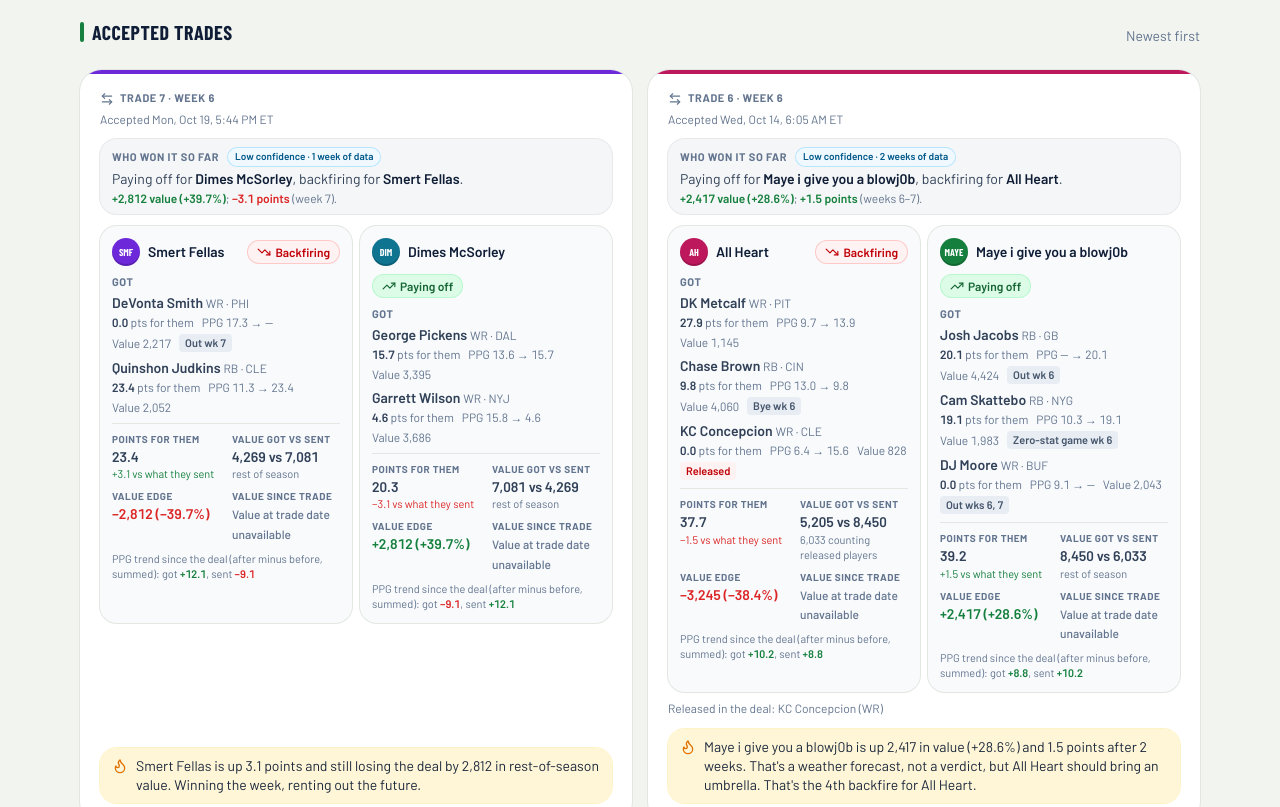
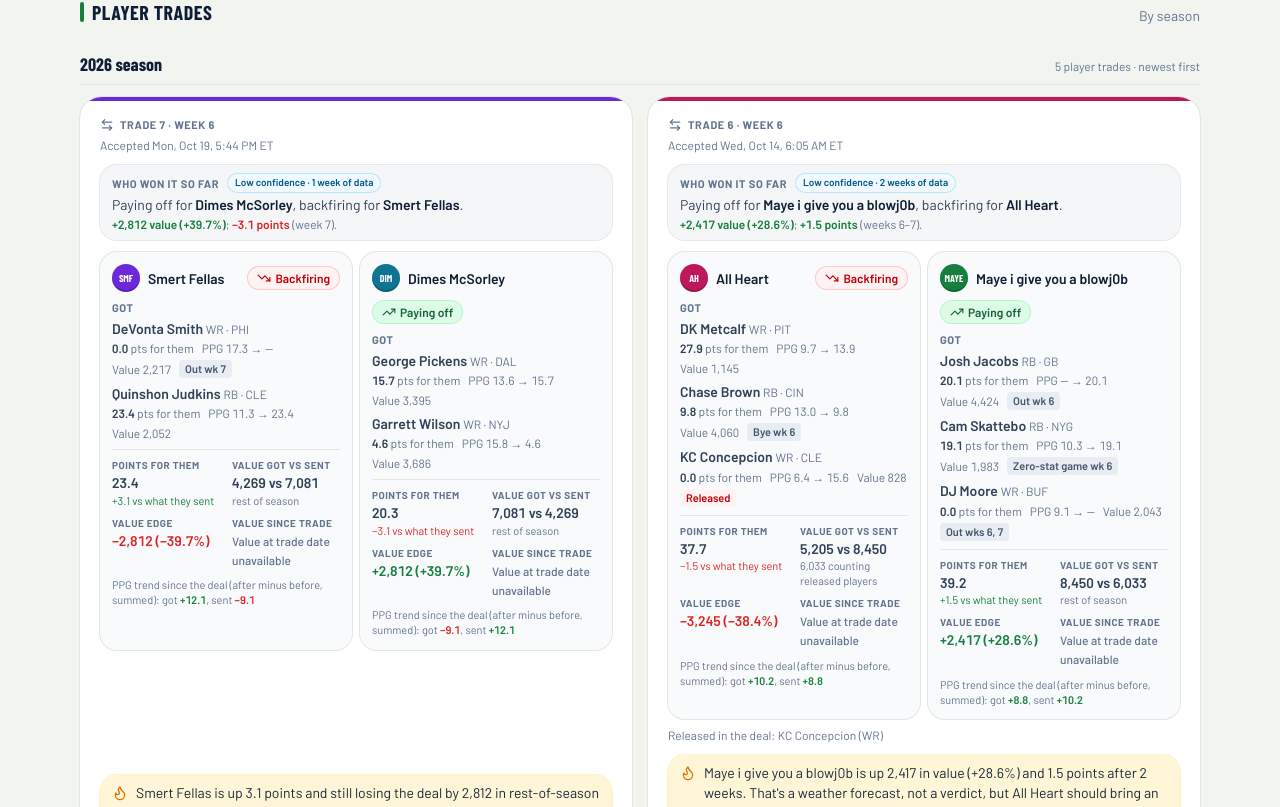
Before and after one commit to Gerritbandison/fantasy-board-demo, a Next.js app: page /trades in a window 1280 px wide. Shown: the part 1493-2300 px from the top of the page. Built offline with nearby package versions, Linux system fonts and the light colour scheme; a web font is replaced by a local one.

Commit message:
Trades: list player trades only, grouped by season, with 2020-2025 marked not on record; trade links open the team's Trades tab
Co-authored-by: Gerrit13 <Gerritbandison@users.noreply.github.com>

```diff
--- a/app/(league)/history/page.tsx
+++ b/app/(league)/history/page.tsx
@@ -6,7 +6,7 @@ import { Card, PageHeader, Pill, SectionHeading, TeamAvatar } from "@/components
 import { cn } from "@/lib/utils";
 import { CHAMPIONS, formatRecord, ordinal, STANDINGS, team, teamPath } from "@/lib/league";
 import { championSeedSummary, SEASONS_WITH_HISTORY, titleBoard } from "@/lib/stats";
-import { COUNTS, TRADES_LABEL } from "@/lib/trades";
+import { TRADES, TRADES_LABEL } from "@/lib/trades";
 
 export const metadata: Metadata = {
   title: "History",
@@ -42,7 +42,7 @@ export default function HistoryPage() {
         <span className="min-w-0 flex-1">
           <span className="block font-display text-lg leading-tight font-bold tracking-wide text-navy uppercase">Trade desk</span>
           <span className="block text-sm leading-snug text-slate-600">
-            {TRADES_LABEL}: {COUNTS.accepted} accepted deals, judged on long-term value and roasted
+            {TRADES_LABEL}: {TRADES.length} player trades, judged on long-term value and roasted
           </span>
         </span>
         <ChevronRight className="size-5 shrink-0 text-slate-400" />
--- a/app/(league)/trades/page.tsx
+++ b/app/(league)/trades/page.tsx
@@ -1,13 +1,13 @@
 import type { Metadata } from "next";
 import { ArrowLeftRight } from "lucide-react";
-import { TradeCard, TradeSuperlatives, ValuesCredit, VerdictKey } from "@/components/league/trades";
+import { TradeSeasons, TradeSuperlatives, ValuesCredit, VerdictKey } from "@/components/league/trades";
 import { PageHeader, SectionHeading } from "@/components/league/ui";
 import { LEAGUE } from "@/lib/league";
 import { COUNTS, TRADE_SEASON, TRADES, TRADES_LABEL, UNKNOWN_SEASONS } from "@/lib/trades";
 
 export const metadata: Metadata = {
   title: "Trades",
-  description: `Chicken league ${TRADE_SEASON} season trades: every accepted deal judged on long-term value, plus the league's trade superlatives.`,
+  description: `Chicken league ${TRADE_SEASON} season trades: every player trade judged on long-term value, plus the league's trade superlatives.`,
 };
 
 export default function TradesPage() {
@@ -20,10 +20,9 @@ export default function TradesPage() {
     <>
       <PageHeader eyebrow={TRADES_LABEL} title="Trade desk">
         <p className="mt-2 max-w-2xl text-[15px] leading-snug text-slate-600">
-          Every accepted trade from the {TRADE_SEASON} preseason through week {LEAGUE.week}, judged on long-term value: is each side paying off, even or backfiring, and is
+          Every player trade from the {TRADE_SEASON} preseason through week {LEAGUE.week}, judged on long-term value: is each side paying off, even or backfiring, and is
           its rest-of-season value up or down since the deal. Points count every point the new players scored for their new teams, started or benched.
-          {UNKNOWN_SEASONS.length > 0 &&
-            ` ESPN only serves the current season's transactions, so trades from ${firstUnknown}–${lastUnknown} aren't on record here. That's missing data, not a quiet league.`}
+          {UNKNOWN_SEASONS.length > 0 && ` Trades from ${firstUnknown}–${lastUnknown} aren't on record: ESPN only serves the current season's transactions.`}
         </p>
         <ValuesCredit className="mt-2" />
       </PageHeader>
@@ -34,7 +33,7 @@ export default function TradesPage() {
         </p>
         <dl className="mt-2 grid grid-cols-2 gap-x-4 gap-y-3 sm:grid-cols-4">
           {[
-            { k: "Accepted trades", v: COUNTS.accepted },
+            { k: "Player trades", v: TRADES.length, sub: COUNTS.pickSwaps ? `+ ${COUNTS.pickSwaps} draft-pick-only swaps, not listed` : undefined },
             { k: "Players moved", v: players, sub: picks ? `+ ${picks} draft picks` : undefined },
             { k: "Offers sent", v: COUNTS.offers },
             { k: "Veto votes logged", v: COUNTS.vetoVotes },
@@ -56,12 +55,8 @@ export default function TradesPage() {
       <SectionHeading title="Superlatives" />
       <TradeSuperlatives />
 
-      <SectionHeading title="Accepted trades" action="Newest first" />
-      <ul className="grid gap-4 lg:grid-cols-2">
-        {TRADES.map((t) => (
-          <TradeCard key={t.id} t={t} />
-        ))}
-      </ul>
+      <SectionHeading title="Player trades" action="By season" />
+      <TradeSeasons trades={TRADES} />
 
       <VerdictKey />
     </>
--- a/components/league/trades.tsx
+++ b/components/league/trades.tsx
@@ -4,8 +4,10 @@ import { cn } from "@/lib/utils";
 import { team, teamPath } from "@/lib/league";
 import {
   assetLabel,
+  bySeason,
   COUNTS,
   longDate,
+  pickSwapsFor,
   shortDate,
   SUPERLATIVES,
   teamTrades,
@@ -14,6 +16,7 @@ import {
   TRADES,
   TRADES_LABEL,
   tv,
+  UNKNOWN_SEASONS,
   VALUES_FETCHED,
   verdictWinner,
   type Asset,
@@ -26,13 +29,15 @@ import {
 } from "@/lib/trades";
 import * as roast from "@/lib/roast";
 import { Eyebrow, Roast, RoastCard } from "./h2h";
-import { Card, Pill, SectionHeading, Stat, TeamAvatar } from "./ui";
+import { Card, Pill, Stat, TeamAvatar } from "./ui";
 
 const sign = (v: number) => (v > 0 ? "+" : v < 0 ? "−" : "");
 const signed = (v: number) => `${sign(v)}${tp(Math.abs(v))}`;
 const signedValue = (v: number) => `${sign(v)}${tv(v)}`;
 const signedPct = (v: number) => `${sign(v)}${Math.abs(v)}%`;
 const tone = (v: number) => (v > 0 ? "text-turf" : v < 0 ? "text-loss" : "text-slate-700");
+/** A team page opened on its Trades tab. */
+const tradesPath = (id: number) => `${teamPath(id)}#trades`;
 const names = (ids: number[]) => ids.map((id) => team(id).name).join(" & ");
 const weeksText = (span: [number, number]) => (span[0] === span[1] ? `week ${span[0]}` : `weeks ${span[0]}–${span[1]}`);
 const capitalize = (x: string) => x.charAt(0).toUpperCase() + x.slice(1);
@@ -189,7 +194,7 @@ function SideBlock({ s, mine }: { s: TradeSide; mine?: boolean }) {
       <div className="flex flex-wrap items-center justify-between gap-2">
         <div className="flex min-w-0 items-center gap-2">
           <TeamAvatar teamId={t.id} size="sm" />
-          <Link href={teamPath(t.id)} className="min-w-0 text-sm leading-tight font-semibold break-words text-navy hover:underline">
+          <Link href={tradesPath(t.id)} className="min-w-0 text-sm leading-tight font-semibold break-words text-navy hover:underline">
             {t.name}
           </Link>
         </div>
@@ -297,7 +302,7 @@ function Chain({ path }: { path: number[] }) {
       {path.map((id, i) => (
         <span key={`${id}-${i}`} className="inline-flex min-w-0 items-center gap-1">
           {i > 0 && <span className="text-slate-400">→</span>}
-          <Link href={teamPath(id)} className="font-semibold text-slate-700 hover:underline">
+          <Link href={tradesPath(id)} className="font-semibold text-slate-700 hover:underline">
             {team(id).name}
           </Link>
         </span>
@@ -312,7 +317,7 @@ function Ranked({ rows, unit }: { rows: { id: number; n: number }[]; unit: strin
       {rows.map((r) => (
         <li key={r.id} className="flex items-center gap-2 text-sm">
           <TeamAvatar teamId={r.id} size="sm" className="size-5 text-[7px]" />
-          <Link href={teamPath(r.id)} className="min-w-0 flex-1 truncate text-slate-700 hover:underline">
+          <Link href={tradesPath(r.id)} className="min-w-0 flex-1 truncate text-slate-700 hover:underline">
             {team(r.id).name}
           </Link>
           <span className="shrink-0 font-semibold text-navy tabular-nums">
@@ -335,9 +340,9 @@ export function TradeSuperlatives() {
   const report = S.report[0]?.backfiring ? S.report[0] : null;
   return (
     <ul className="grid gap-4 sm:grid-cols-2 lg:grid-cols-3">
-      <RoastCard icon={Handshake} label="Most active trader" tone="gold" accent={team(active.id).color} value={`${active.n} of ${COUNTS.accepted}`} line={roast.mostActiveLine(active.id, active.n, COUNTS.accepted)}>
+      <RoastCard icon={Handshake} label="Most active trader" tone="gold" accent={team(active.id).color} value={`${active.n} of ${TRADES.length}`} line={roast.mostActiveLine(active.id, active.n, TRADES.length)}>
         <p className="text-sm font-semibold text-navy">{team(active.id).name}</p>
-        <p className="text-xs text-slate-500">accepted trades this season</p>
+        <p className="text-xs text-slate-500">player trades this season</p>
       </RoastCard>
 
       <RoastCard icon={Megaphone} label="Most offers sent" accent={team(sent[0].id).color} value={sent[0].n} line={roast.offersSentLine(sent[0].id, sent[0].n)}>
@@ -416,7 +421,7 @@ export function TradeSuperlatives() {
             {S.report.map((r) => (
               <li key={r.id} className="flex flex-wrap items-center gap-x-2 text-sm">
                 <TeamAvatar teamId={r.id} size="sm" className="size-5 text-[7px]" />
-                <Link href={teamPath(r.id)} className="min-w-0 flex-1 truncate text-slate-700 hover:underline">
+                <Link href={tradesPath(r.id)} className="min-w-0 flex-1 truncate text-slate-700 hover:underline">
                   {team(r.id).name}
                 </Link>
                 <span className="shrink-0 text-xs tabular-nums">
@@ -428,13 +433,13 @@ export function TradeSuperlatives() {
               </li>
             ))}
           </ul>
-          <p className="mt-1.5 text-xs text-slate-500">Verdicts per side; draft-pick-only deals aren&apos;t graded.</p>
+          <p className="mt-1.5 text-xs text-slate-500">Verdicts per side, player trades only.</p>
         </RoastCard>
       )}
 
-      <RoastCard icon={Ban} label="Repeat customers" value={`${S.distinctPairs} pairs`} line={roast.noRepeatLine(COUNTS.accepted, S.distinctPairs)}>
+      <RoastCard icon={Ban} label="Repeat customers" value={`${S.distinctPairs} pairs`} line={roast.noRepeatLine(TRADES.length, S.distinctPairs)}>
         <p className="text-sm text-slate-700">
-          {COUNTS.accepted} accepted trades, {S.distinctPairs} different pairs of teams. {COUNTS.accepted === S.distinctPairs ? "No pair has traded twice." : null}
+          {TRADES.length} player trades, {S.distinctPairs} different pairs of teams. {TRADES.length === S.distinctPairs ? "No pair has traded twice." : null}
         </p>
       </RoastCard>
     </ul>
@@ -466,7 +471,7 @@ export function VerdictKey() {
         labelled and left out.
       </p>
       <p className="mt-2 text-sm leading-relaxed text-slate-600">
-        Confidence follows the weeks of data since the deal ({confidenceScale().join(" · ")}). Draft-pick-only deals aren&apos;t graded.
+        Confidence follows the weeks of data since the deal ({confidenceScale().join(" · ")}). Only player trades are listed; draft-pick-only swaps are counted but left out.
       </p>
       <ValuesCredit className="mt-3" />
     </Card>
@@ -478,15 +483,58 @@ function verdictsText(v: { [k in Verdict]: number }) {
   return v["paying-off"] + v.even + v.backfiring ? parts.join(" · ") : null;
 }
 
+function UnknownSeasons() {
+  if (!UNKNOWN_SEASONS.length) return null;
+  const first = UNKNOWN_SEASONS[0];
+  const last = UNKNOWN_SEASONS[UNKNOWN_SEASONS.length - 1];
+  return (
+    <p className="rounded-xl bg-white px-3 py-2 text-xs leading-snug text-slate-500 ring-1 ring-line">
+      <span className="font-semibold text-slate-700">
+        {first}–{last}:
+      </span>{" "}
+      not on record. ESPN only serves the current season&apos;s transactions, so earlier trades are missing data, not a quiet league.
+    </p>
+  );
+}
+
+/** Player trades grouped by season, newest first, then the seasons ESPN doesn't serve. */
+export function TradeSeasons({ trades, focus, empty }: { trades: Trade[]; focus?: number; empty?: string }) {
+  const groups = bySeason(trades);
+  return (
+    <div className="grid gap-4">
+      {groups.length ? (
+        groups.map((g) => (
+          <section key={g.season} className="grid gap-3" aria-label={`${g.season} season`}>
+            <h3 className="flex items-baseline justify-between gap-3 border-b border-line pb-1.5">
+              <span className="font-display text-lg font-bold text-navy">{g.season} season</span>
+              <span className="text-xs text-slate-500">
+                {g.trades.length} player {g.trades.length === 1 ? "trade" : "trades"} · newest first
+              </span>
+            </h3>
+            <ul className="grid gap-4 lg:grid-cols-2">
+              {g.trades.map((t) => (
+                <TradeCard key={t.id} t={t} focus={focus} />
+              ))}
+            </ul>
+          </section>
+        ))
+      ) : (
+        <p className="text-sm text-slate-500">{empty}</p>
+      )}
+      <UnknownSeasons />
+    </div>
+  );
+}
+
 export function TeamTradesSection({ teamId }: { teamId: number }) {
   const s = teamTrades(teamId);
   const fav = s.favorite;
+  const swaps = pickSwapsFor(teamId);
   return (
     <>
-      <SectionHeading title="Trades" action={TRADES_LABEL} />
-      <Card className="-mt-2">
+      <Card>
         <div className="grid grid-cols-2 gap-x-4 gap-y-3 sm:grid-cols-3">
-          <Stat label="Accepted trades" value={s.trades.length} sub={verdictsText(s.verdicts) ?? `of ${TRADES.length} in the league`} />
+          <Stat label="Player trades" value={s.trades.length} sub={verdictsText(s.verdicts) ?? `of ${TRADES.length} in the league`} />
           <Stat label="Offers sent" value={s.offersSent} />
           <Stat label="Offers received" value={s.offersReceived} />
           <Stat
@@ -516,7 +564,7 @@ export function TeamTradesSection({ teamId }: { teamId: number }) {
                   {fav.teamIds.map((id, i) => (
                     <span key={id}>
                       {i > 0 && <span className="font-medium text-slate-500"> & </span>}
-                      <Link href={teamPath(id)} className="hover:underline">
+                      <Link href={tradesPath(id)} className="hover:underline">
                         {team(id).name}
                       </Link>
                     </span>
@@ -524,7 +572,7 @@ export function TeamTradesSection({ teamId }: { teamId: number }) {
                   {fav.teamIds.length > 1 && <span className="font-medium text-slate-500"> (tied)</span>}
                 </p>
                 <p className="text-xs text-slate-500">
-                  {fav.basis === "trades" ? `${fav.trades} ${fav.trades === 1 ? "trade" : "trades"} · ` : "No accepted trades yet · "}
+                  {fav.basis === "trades" ? `${fav.trades} ${fav.trades === 1 ? "trade" : "trades"} · ` : "No player trades yet · "}
                   {fav.offers} {fav.offers === 1 ? "offer" : "offers"} exchanged
                 </p>
               </div>
@@ -534,19 +582,16 @@ export function TeamTradesSection({ teamId }: { teamId: number }) {
           )}
         </div>
         <p className="mt-3 text-xs text-slate-500">Offer counts only; the contents of pending or declined offers stay private.</p>
+        {swaps > 0 && (
+          <p className="mt-1 text-xs text-slate-500">
+            Plus {swaps === 1 ? "one draft-pick-only swap" : `${swaps} draft-pick-only swaps`}, not listed here.
+          </p>
+        )}
         {s.netValue != null && <ValuesCredit className="mt-1" />}
       </Card>
 
-      {s.trades.length ? (
-        <ul className="grid gap-4 lg:grid-cols-2">
-          {s.trades.map((t) => (
-            <TradeCard key={t.id} t={t} focus={teamId} />
-          ))}
-        </ul>
-      ) : (
-        <p className="-mt-1 text-sm text-slate-500">No accepted trades for {team(teamId).name} this season.</p>
-      )}
-      <Link href="/trades" className="-mt-2 text-sm font-semibold text-turf hover:underline">
+      <TradeSeasons trades={s.trades} focus={teamId} empty={`No player trades for ${team(teamId).name} on record.`} />
+      <Link href="/trades" className="text-sm font-semibold text-turf hover:underline">
         All {TRADES_LABEL} →
       </Link>
     </>
--- a/lib/roast.ts
+++ b/lib/roast.ts
@@ -300,15 +300,7 @@ function backfireTag(t: Trade, teamId: number) {
 
 export function tradeLine(t: Trade) {
   const [a, b] = t.sides;
-  if (t.ungraded) {
-    const picks = t.sides.flatMap((s) => s.got).filter((x) => x.kind === "pick");
-    const rounds = new Set(picks.map((p) => (p.kind === "pick" ? p.round : 0)));
-    if (t.released.length)
-      return `Draft picks changed hands in the offseason and ${list(t.released.map((p) => p.name))} got released in the shuffle. Being the packing peanuts in somebody else's deal is a rough way to learn your value.`;
-    if (rounds.size === 1 && picks.length === 2)
-      return `${n(a.teamId)} and ${n(b.teamId)} swapped round-${[...rounds][0]} slots and ESPN barely took notes. Verdict: not graded. Vibes: suspicious.`;
-    return `${n(a.teamId)} and ${n(b.teamId)} shuffled draft picks before the season. Both sides get to claim they won until somebody checks.`;
-  }
+  if (t.ungraded) return `${n(a.teamId)} and ${n(b.teamId)} made a deal nobody can grade yet. Both sides get to claim they won until somebody checks.`;
   const v = verdictWinner(t);
   if (!v) return `Even on both counts so far. Both sides are still pretending they read the injury report.`;
   const { win, lose } = v;
@@ -329,7 +321,7 @@ export function tradeLine(t: Trade) {
 }
 
 export function mostActiveLine(id: number, k: number, total: number) {
-  return `${n(id)} was in ${k} of the ${total} accepted trades. That's not a fantasy team, that's a pawn shop with a waiver wire.`;
+  return `${n(id)} was in ${k} of the ${total} player trades. That's not a fantasy team, that's a pawn shop with a waiver wire.`;
 }
 
 export function offersSentLine(id: number, k: number) {
--- a/lib/trades.ts
+++ b/lib/trades.ts
@@ -102,6 +102,7 @@ export const UNKNOWN_SEASONS = Object.entries(file.tradesPerSeason)
   .sort((a, b) => a - b);
 export const COUNTS = {
   accepted: file.trades.length,
+  pickSwaps: file.trades.filter((t) => t.playersMoved === 0).length,
   offers: file.meta.counts.uniqueProposals,
   declines: file.meta.counts.declines,
   vetoVotes: file.vetoVotes.length,
@@ -172,6 +173,7 @@ export interface TradeSide {
 export interface Trade {
   id: string;
   num: number;
+  season: number;
   week: number;
   weekLabel: string;
   acceptedAt: Date;
@@ -263,7 +265,7 @@ const VALUES_FETCHED_AT = file.trades
   .find((p) => p.value.fetchedAt)?.value.fetchedAt;
 export const VALUES_FETCHED = VALUES_FETCHED_AT ? new Date(VALUES_FETCHED_AT) : null;
 
-export const TRADES: Trade[] = file.trades
+const ALL_TRADES: Trade[] = file.trades
   .map((t) => {
     const w = t.whoWonIt;
     const lt = t.longTermGrade;
@@ -280,6 +282,7 @@ export const TRADES: Trade[] = file.trades
     return {
       id: t.id,
       num: Number(t.id.split("-T")[1]),
+      season: t.season,
       week: t.week,
       weekLabel: t.weekLabel.replace(/^w/, "W").replace(/^p/, "P"),
       acceptedAt: new Date(t.acceptedAt),
@@ -296,6 +299,20 @@ export const TRADES: Trade[] = file.trades
     } satisfies Trade;
   })
   .sort((x, y) => y.acceptedAt.getTime() - x.acceptedAt.getTime());
+
+/** Only deals that moved players; draft-pick-only swaps are counted but not listed. */
+export const TRADES = ALL_TRADES.filter((t) => t.playersMoved > 0);
+const PICK_SWAPS = ALL_TRADES.filter((t) => t.playersMoved === 0);
+
+export function pickSwapsFor(teamId: number) {
+  return PICK_SWAPS.filter((t) => t.sides.some((s) => s.teamId === teamId)).length;
+}
+
+/** Seasons with player trades (newest first), each with its trades. */
+export function bySeason(trades: Trade[]) {
+  const seasons = [...new Set(trades.map((t) => t.season))].sort((a, b) => b - a);
+  return seasons.map((season) => ({ season, trades: trades.filter((t) => t.season === season) }));
+}
 
 /** The side the verdicts favour: paying off over even over backfiring. Null when both read the same. */
 export function verdictWinner(t: Trade) {
```
Also changed, not shown: 1 other file (tests, documents, lock files or other folders).
